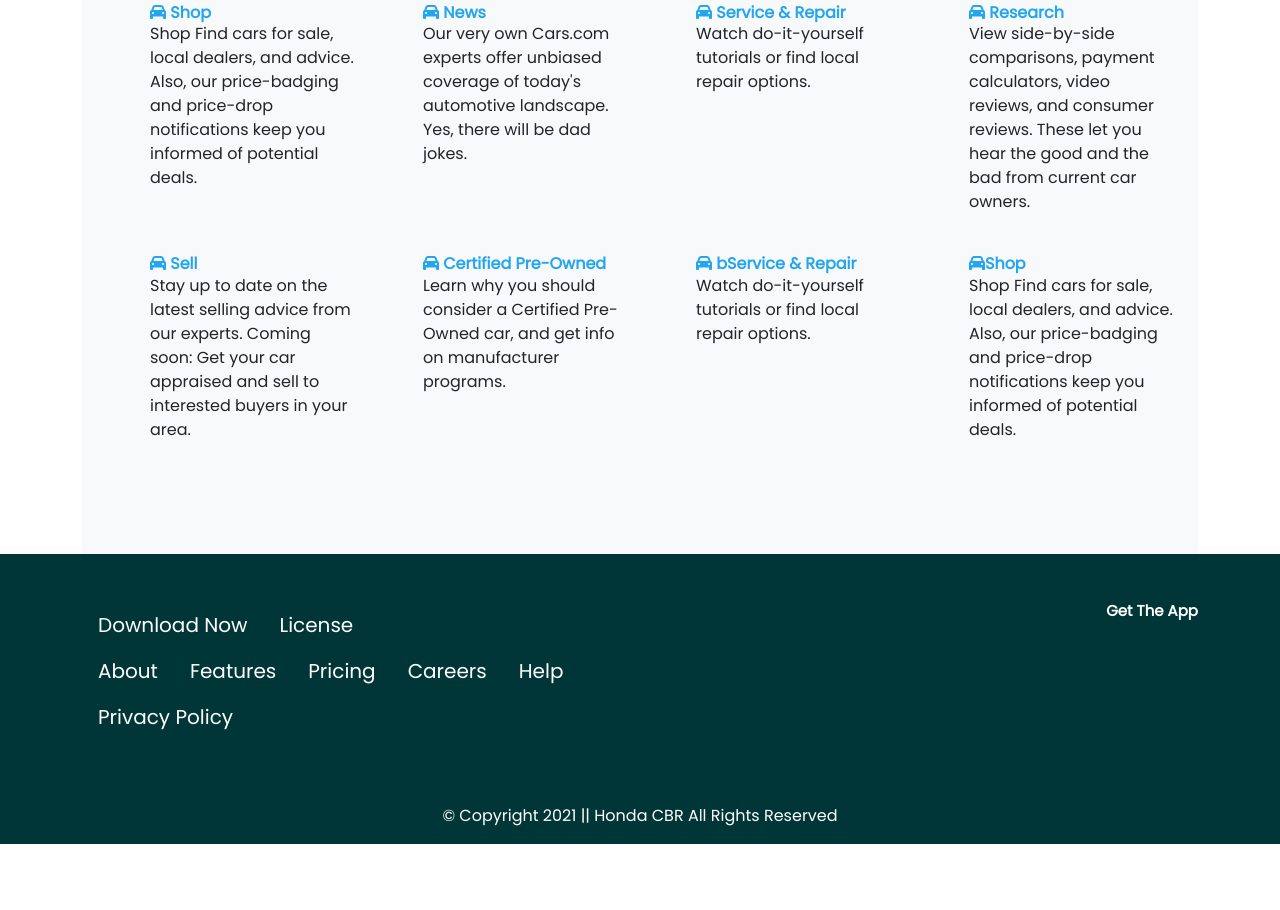
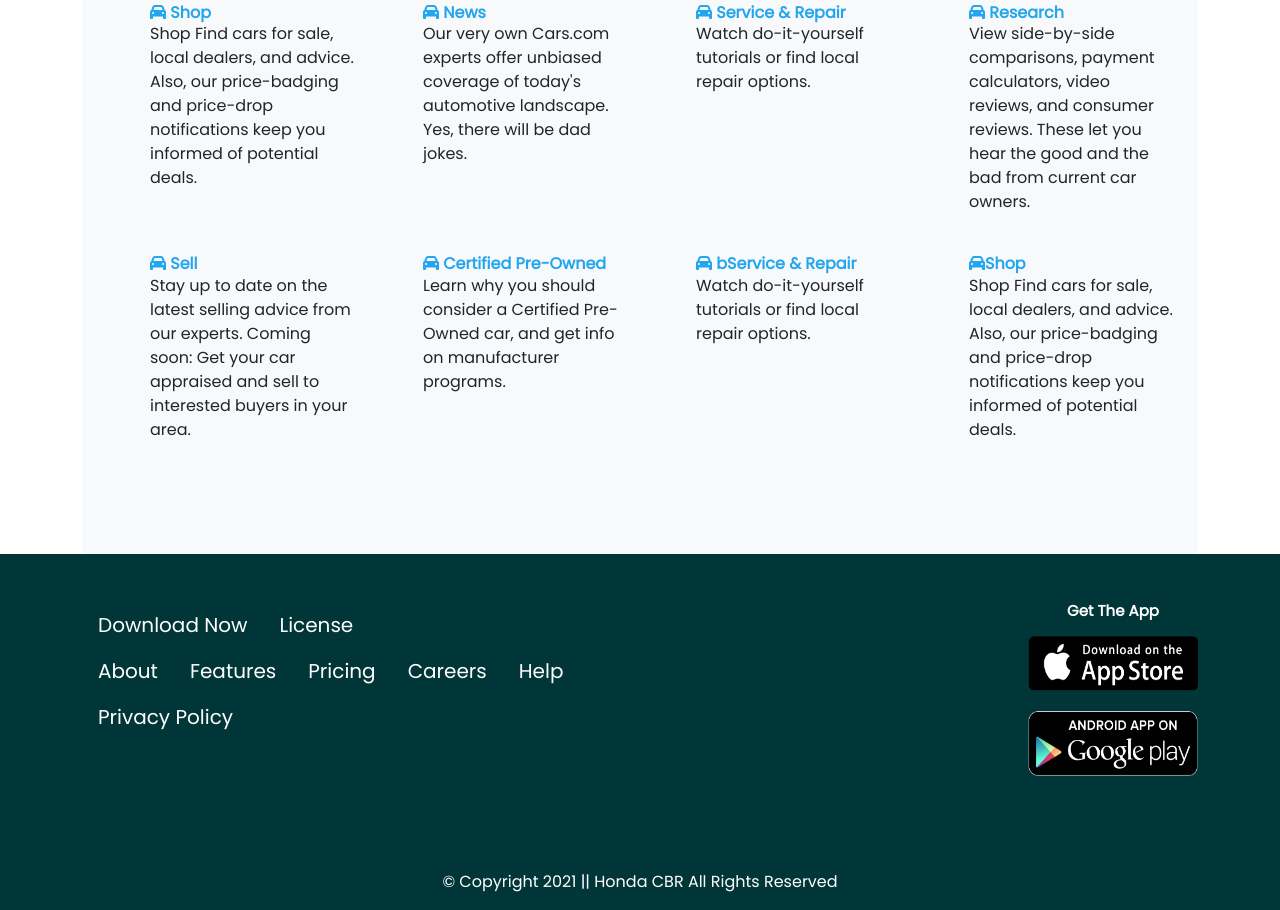
Before and after one commit to mehesultana/cbr-honda, a plain HTML site: page index.html in a window 1280 px wide. Shown: the part 5455-6365 px from the top of the page. Before the commit the page ends 6299 px from the top, so only its background shows below. Drawn offline with nearby package versions, Linux system fonts and the light colour scheme.

Commit message:
footer update

```diff
--- a/css/styles.css
+++ b/css/styles.css
@@ -84,6 +84,10 @@ footer {
 footer p {
     font-size: 16px;
 }
+.get-app {
+    width: 170px;
+    height: 140px;
+}
 .button {
     height: 3em;
     width: 8em;
--- a/index.html
+++ b/index.html
@@ -499,6 +499,8 @@
                     <div class="col-lg-6 justify-content-center justify-content-lg-end d-flex">
                         <div>
                             <h5 class="text-center mb-3 mt-4 mt-lg-0">Get The App</h5>
+                            <img src="./images/3.png" class="get-app" alt="" />
+
                             <div>
                                 <a class="me-3" target="_blank" href="https://www.apple.com/in/app-store"><img width="130px" src="images/app-btn-1.png" alt="" /></a>
                                 <a href="https://play.google.com/store/apps" target="_blank"><img width="130px" src="images/app-btn-2.png" alt="" /></a>
```
Also changed, not shown: images/3.png (added).
